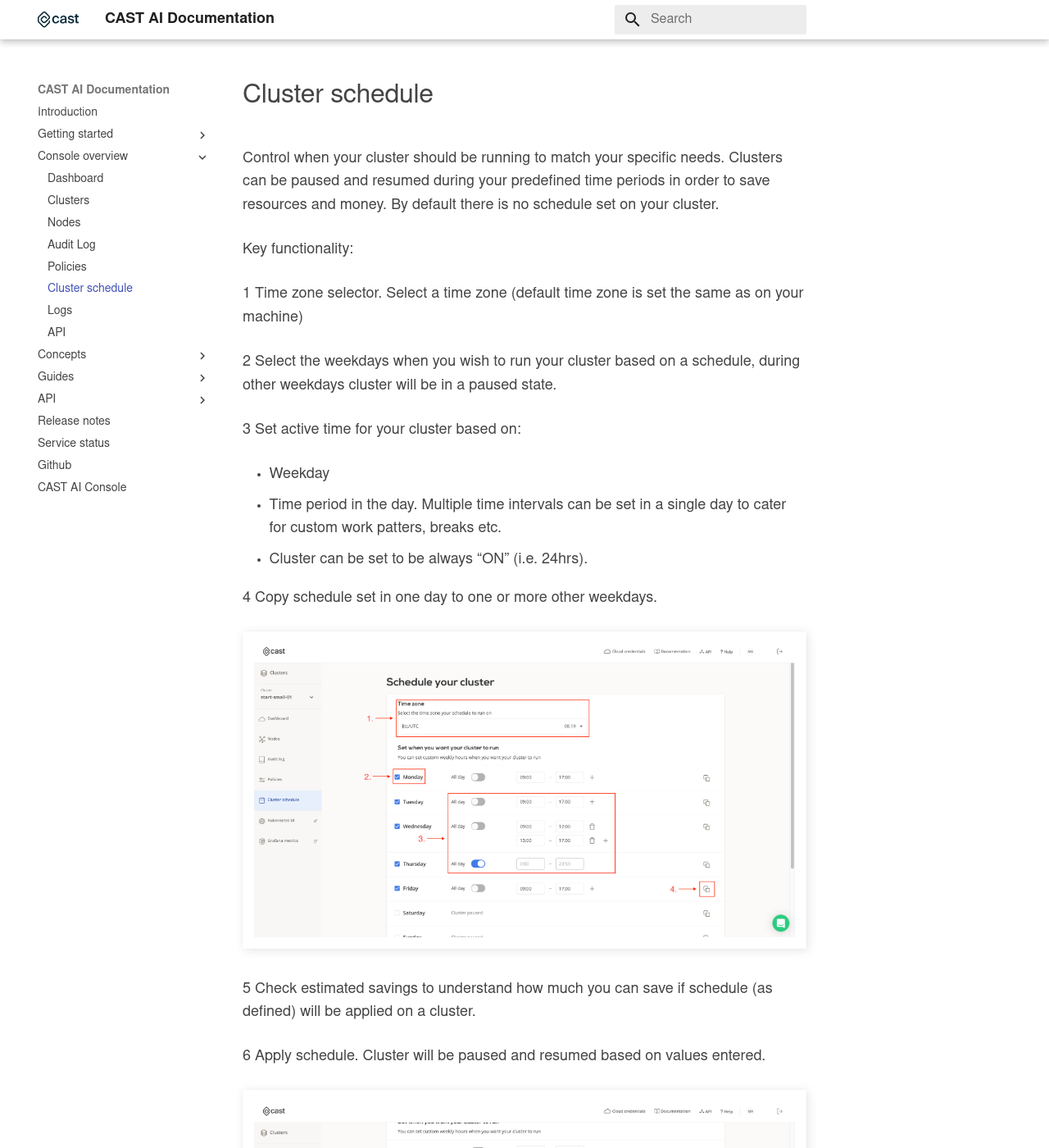
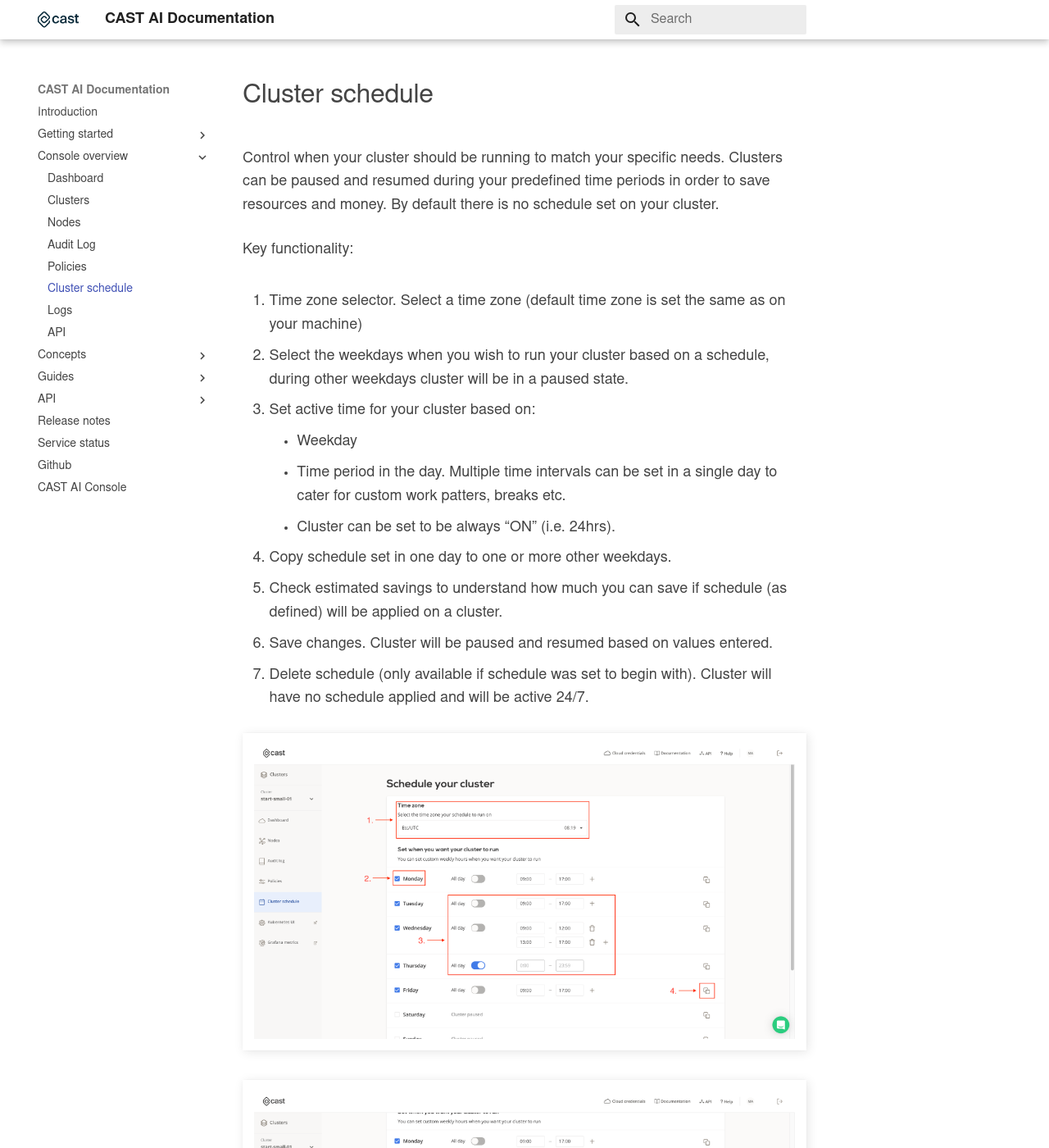
Before and after one commit to castai/docs, an MkDocs documentation site: the page built from docs/console-overview/schedule.md, in a window 1280 px wide and 1400 px high. Shown: the whole window at 82% size. Built offline with MkDocs 1.6.1 and Material for MkDocs 9.7.7, drawn with Linux system fonts in a browser that asks for light colours; some web fonts are replaced; some of the changed text lies outside the part shown.

Commit message:
- Structure adjusted for cluster schedule - Link to connect external cluster in introduction

```diff
--- a/docs/console-overview/schedule.md
+++ b/docs/console-overview/schedule.md
@@ -4,26 +4,26 @@
 
 Key functionality:
 
-1 Time zone selector. Select a time zone (default time zone is set the same as on your machine)
+1. Time zone selector. Select a time zone (default time zone is set the same as on your machine)
 
-2 Select the weekdays when you wish to run your cluster based on a schedule, during other weekdays cluster will be in a paused state.
+2. Select the weekdays when you wish to run your cluster based on a schedule, during other weekdays cluster will be in a paused state.
 
-3 Set active time for your cluster based on:
+3. Set active time for your cluster based on:
 
-- Weekday
-- Time period in the day. Multiple time intervals can be set in a single day to cater for custom work patters, breaks etc.
-- Cluster can be set to be always “ON”  (i.e. 24hrs).
+    - Weekday
+    - Time period in the day. Multiple time intervals can be set in a single day to cater for custom work patters, breaks etc.
+    - Cluster can be set to be always “ON”  (i.e. 24hrs).
 
-4 Copy schedule set in one day to one or more other weekdays.
+4. Copy schedule set in one day to one or more other weekdays.
+
+5. Check estimated savings to understand how much you can save if schedule (as defined) will be applied on a cluster.
+
+6. Save changes. Cluster will be paused and resumed based on values entered.
+
+7. Delete schedule (only available if schedule was set to begin with). Cluster will have no schedule applied and will be active 24/7.
 
 ![](images/schedule1.png)
 
-5 Check estimated savings to understand how much you can save if schedule (as defined) will be applied on a cluster.
-
-6 Apply schedule. Cluster will be paused and resumed based on values entered.
-
 ![](images/schedule2.png)
 
-7 Delete schedule (only available if schedule was set to begin with). Cluster will have no schedule applied and will be active 24/7.
-
 ![](images/schedule3.png)
```
Also changed, not shown: docs/index.md (+2 -0 lines).
